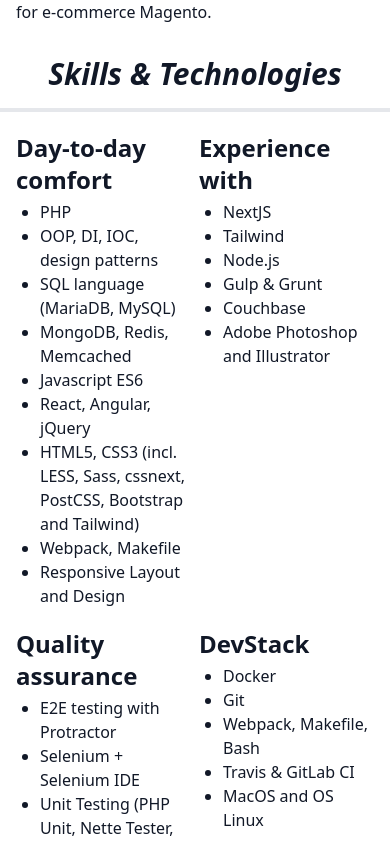
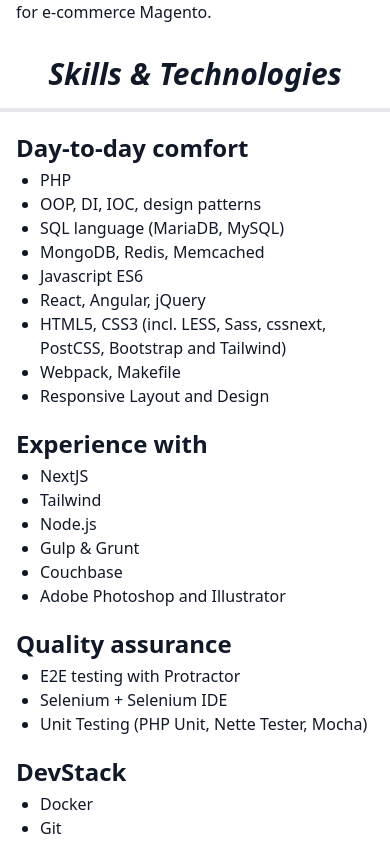
Before and after one commit to OzzyCzech/ozana.cz, a Next.js app: page /resume in a window 390 px wide. Shown: the part 1381-2224 px from the top of the page. Built offline with nearby package versions, Linux system fonts and the light colour scheme.

Commit message:
Fix grid for print

```diff
--- a/pages/resume.js
+++ b/pages/resume.js
@@ -38,7 +38,7 @@
 
 		<section className="page-break-before">
 			<h2 className="text-center md:text-left italic border-b-4 p-4 mb-5">Skills &amp; Technologies</h2>
-			<div className="mx-4 gap-2 grid grid-cols-2 sm:grid-cols-2 xl:mx-6">
+			<div className="mx-4 gap-2 grid grid-cols-1 sm:grid-cols-2 xl:mx-6 print:grid-cols-2">
 				<article>
 					<h3>Day-to-day comfort</h3>
 					<ul>
```
